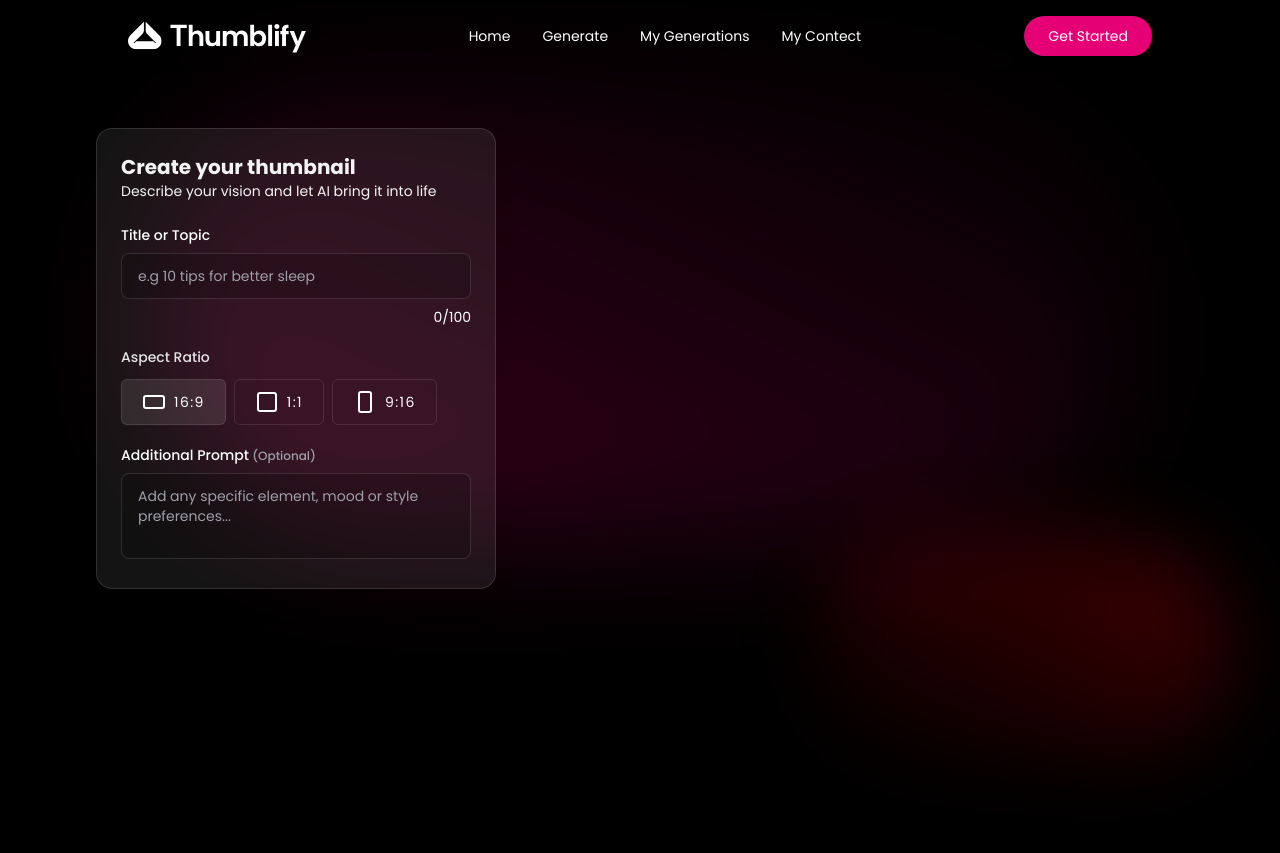
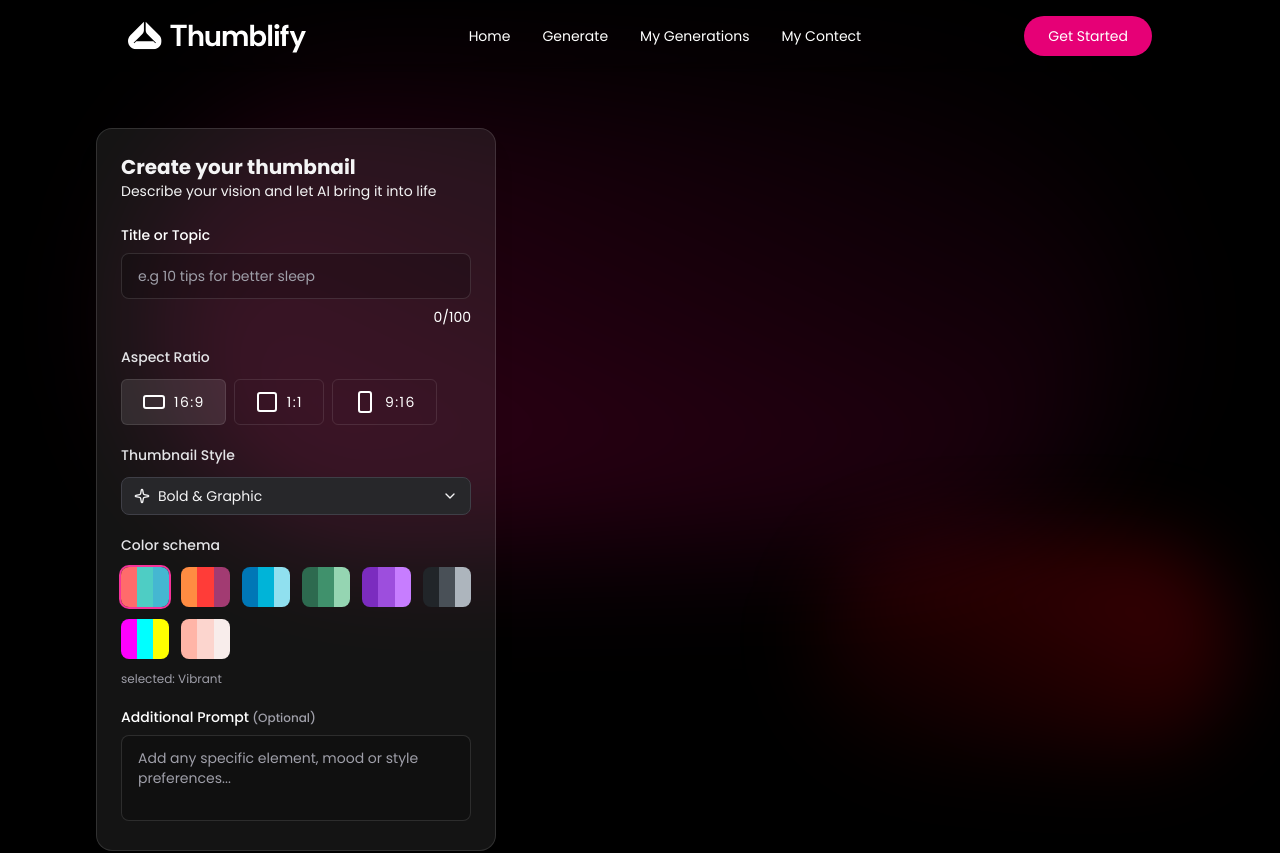
Before and after one commit to afaq-01/Ai-Tumbnail-generator-, a React (Vite) app in the folder client/: page /generate/1 in a window 1280 px wide. Shown: the top 853 px of the page. Built offline with nearby package versions, Linux system fonts and the light colour scheme.

Commit message:
added new files

```diff
--- a/client/src/components/StlyeSelector.tsx
+++ b/client/src/components/StlyeSelector.tsx
@@ -1,38 +1,72 @@
-import { style } from "motion/react-client";
+import { ChevronDownIcon, CpuIcon, ImageIcon, PenToolIcon, SparkleIcon, SquareIcon } from "lucide-react";
 import { thumbnailStyles, type ThumbnailStyle } from "../assets/assets";
-import { CpuIcon, ImageIcon, SparkleIcon, ImageIcon, penToolIcon, CpuIcon } from "lucide-react";
 
-const StyleSelector = ({ value, onChange, isOpen, setIsOpen }:
-    { value: thumbnailStyles; onChange: (style: ThumbnailStyle) => void isOpen: Boolean; setIsOpen: (open: boolean) =>}) => {
-
-    const StyleDescription: Record<ThumbnailStyle, String> = {
-        "Bold and Graphic": "High contrast, bold typography, striking visuals",
-        "minimalist": "clean, simple, lots of white space",
-        "Photorealistic": "Clean, Simple, lots of white space",
-        "illustrated": "Hand-drawn, artistic, creative",
-        "Tech/Furturistic": "Modern, sleek, tech-inspired",
-    }
-
-    const StyleIcon: Record<ThumbnailStyle, String> = {
-        "Bold and Graphic": <SparkleIcon className="h-4 w-4" />,
-        "minimalist": <SquareIcon className="h-4 w-4" />,
-        "Photorealistic": <ImageIcon className="h-4 w-4" />,
-        "illustrated": <penToolIcon className="h-4 w-4" />,
-        "Tech/Furturistic": <CpuIcon className="h-4 w-4" />,
-    }
-
+interface StyleSelectorProps {
+    value: ThumbnailStyle;
+    onChange: (style: ThumbnailStyle) => void;
+    isOpen: boolean;
+    setIsOpen: (open: boolean) => void;
 }
 
-return (
-    <>
+const StyleDescription: Record<ThumbnailStyle, string> = {
+    "Bold & Graphic": "High contrast, bold typography, striking visuals",
+    "Minimalist": "Clean, simple, lots of white space",
+    "Photorealistic": "Realistic, detailed, lifelike imagery",
+    "Illustrated": "Hand-drawn, artistic, creative",
+    "Tech/Futuristic": "Modern, sleek, tech-inspired",
+};
+
+const StyleIcon: Record<ThumbnailStyle, JSX.Element> = {
+    "Bold & Graphic": <SparkleIcon className="h-4 w-4" />,
+    "Minimalist": <SquareIcon className="h-4 w-4" />,
+    "Photorealistic": <ImageIcon className="h-4 w-4" />,
+    "Illustrated": <PenToolIcon className="h-4 w-4" />,
+    "Tech/Futuristic": <CpuIcon className="h-4 w-4" />,
+};
+
+const StyleSelector = ({ value, onChange, isOpen, setIsOpen }: StyleSelectorProps) => {
+    return (
         <div className="relative space-y-3 dark">
             <label className="block text-sm font-medium text-zinc-200">
-                Tumbnail Style
+                Thumbnail Style
             </label>
+
+            <button
+                type="button"
+                onClick={() => setIsOpen(!isOpen)}
+                className="flex w-full items-center justify-between rounded-lg border border-zinc-700 bg-zinc-800 px-3 py-2 text-sm text-zinc-100"
+            >
+                <span className="flex items-center gap-2">
+                    {StyleIcon[value]}
+                    {value}
+                </span>
+                <ChevronDownIcon className={`h-4 w-4 transition-transform ${isOpen ? "rotate-180" : ""}`} />
+            </button>
+
+            {isOpen && (
+                <ul className="absolute z-10 mt-1 w-full rounded-lg border border-zinc-700 bg-zinc-800 shadow-lg">
+                    {thumbnailStyles.map((styleOption) => (
+                        <li key={styleOption}>
+                            <button
+                                type="button"
+                                onClick={() => {
+                                    onChange(styleOption);
+                                    setIsOpen(false);
+                                }}
+                                className="flex w-full items-start gap-2 px-3 py-2 text-left text-sm text-zinc-100 hover:bg-zinc-700"
+                            >
+                                <span className="mt-0.5">{StyleIcon[styleOption]}</span>
+                                <span>
+                                    <span className="block font-medium">{styleOption}</span>
+                                    <span className="block text-xs text-zinc-400">{StyleDescription[styleOption]}</span>
+                                </span>
+                            </button>
+                        </li>
+                    ))}
+                </ul>
+            )}
         </div>
-
-    </>
-)
+    );
 };
 
 export default StyleSelector;
--- /dev/null
+++ b/client/src/components/colorSchemeSelector.tsx
@@ -0,0 +1,38 @@
+import { colorSchemes } from "../assets/assets";
+
+const ColorSchemeSelector = ({
+    value,
+    onChange,
+}: {
+    value: string;
+    onChange: (color: string) => void;
+}) => {
+    return (
+        <div className="space-y-3">
+            <label className="block text-sm font-medium text-zinc-200">
+                Color schema
+            </label>
+            <div className="grid grid-cols-6 gap-3">
+                {colorSchemes.map((schema) => (
+                    <button
+                        key={schema.id}
+                        onClick={() => onChange(schema.id)}
+                        className={`relative rounded-lg transition-all ${value === schema.id && "ring-2 ring-pink-500"}`}
+                        title={schema.name}
+                    >
+                        <div className="flex h-10 rounded-lg overflow-hidden">
+                            {schema.colors.map((color, i) => (
+                                <div key={i} className="flex-1" style={{ backgroundColor: color }} />
+                            ))}
+                        </div>
+                    </button>
+                ))}
+            </div>
+            <p className="text-xs text-zinc-400">
+                selected: {colorSchemes.find((s) => s.id === value)?.name}
+            </p>
+        </div>
+    );
+};
+
+export default ColorSchemeSelector;
--- /dev/null
+++ b/client/src/components/previewPanel.tsx
@@ -0,0 +1,48 @@
+import { div } from "motion/react-client";
+import type { AspectRatio, IThumbnail } from "../assets/assets"
+import { DownloadIcon, Loader2Icon } from "lucide-react";
+
+
+const PreviewPanle = ({ thumbnail, isloading, aspectRatio }: { thumbnail: IThumbnail, isloading: boolean; aspectRation: AspectRatio }) => {
+    const aspectClasses = {
+        '16:9': 'aspect-video',
+        '1:1': 'aspect-square',
+        '9:16': 'aspect-[9/16]',
+
+    } as Record<AspectRatio, String>
+    return (
+        <>
+            <div className="relative max-auto w-full  max-w-2xl">
+                <div className={`relative overflow-hidden ${aspectClasses[aspectRatio]}`}>
+                    {/*Loading state */}
+                    {isloading && (
+                        <div className="absolute inset-0 flex flex-col items-center justify-center gap-4 bg-black-25">
+                            <Loader2Icon className="size-8 animate-spin text-zinc-400" />
+                            <div className="text-center">
+                                <p className="text-sm font-medium text-zinc-200">Ai is creating your tumbnail...</p>
+                                <p className="mt-1 text-xs text-zinc-400">This may take 10-20 seconds</p>
+                            </div>
+                        </div>
+                    )}
+
+                    {/*Image preview */}
+                    {!isloading && thumbnail?.image_url && (
+                        <div className="group relative h-full w-full">
+                            <img src={thumbnail?.image_url} alt={thumbnail.title} className="h-full w-full object-cover" />
+                            <div className="absalute insert-0 flex items-end justify-center bg-black/10 opacity-0 transition-opacity group-hover:opacity-100">
+                                <button type="button" className="mb-6 flex items-center  gap-2 rounded-md  px-5 py-2.5 text-xs font-meduim transition  bg-white/30 ring-2 ring-white/40 backdrop-blur  hover:scale-105 active:scale-95 ">
+                                    <DownloadIcon className="size-4" />
+                                    Download thumbnail
+                                </button>
+                            </div>
+                        </div>
+                    )}
+
+                </div>
+            </div>
+
+        </>
+    )
+}
+
+export default PreviewPanle
--- a/client/src/pages/Generate.tsx
+++ b/client/src/pages/Generate.tsx
@@ -3,6 +3,9 @@ import { useParams } from "react-router-dom";
 import { colorSchemes, type AspectRatio, type IThumbnail, type ThumbnailStyle } from "../assets/assets";
 import SoftBackdrop from "../components/Softbackdrop";
 import AspectRatioSelector from "../components/Aspectratioselector";
+import StyleSelector from "../components/StlyeSelector";
+import ColorSchemeSelector from "../components/colorSchemeSelector";
+
 
 
 const Generate = () => {
@@ -54,7 +57,14 @@ const Generate = () => {
                                     {/*AspectRatioSelector */}
                                     <AspectRatioSelector value={aspectRatio} onChange={setAspectRatio} />
                                     {/*Styleselector */}
+                                    <StyleSelector
+                                        value={style}
+                                        onChange={setStyle}
+                                        isOpen={styleDropdownOpen}
+                                        setIsOpen={setStyleDropdownOpen}
+                                    />
                                     {/*Colorschemaselector */}
+                                    <ColorSchemeSelector value={colorScheme} onChange={setColorScheme} />
 
                                     <div className="space-y-2">
                                         <label className="block text-sm font-medium">
```
